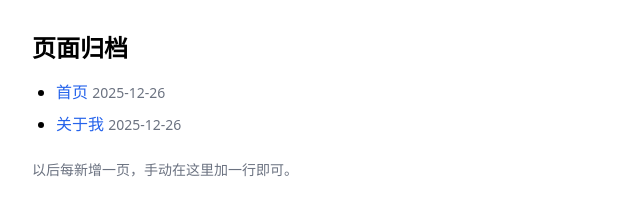
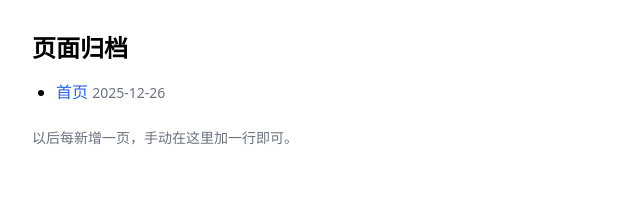
Before and after one commit to Jackey563/jack.github.io, a plain HTML site: page nav.html in a window 1280 px wide. Shown: the whole page, without its empty margins (0-640 px from the left). Drawn offline with nearby package versions, Linux system fonts and the light colour scheme.

```diff
--- a/nav.html
+++ b/nav.html
@@ -9,7 +9,6 @@
   <h1 class="text-2xl font-bold mb-4">页面归档</h1>
   <ul class="list-disc ml-6 space-y-2">
     <li><a href="/jack.github.io/" class="text-blue-600 hover:underline">首页</a> <span class="text-gray-500 text-sm">2025-12-26</span></li>
-    <li><a href="/jack.github.io/about.html" class="text-blue-600 hover:underline">关于我</a> <span class="text-gray-500 text-sm">2025-12-26</span></li>
   </ul>
   <p class="mt-6 text-gray-500 text-sm">以后每新增一页，手动在这里加一行即可。</p>
 </body>
```
